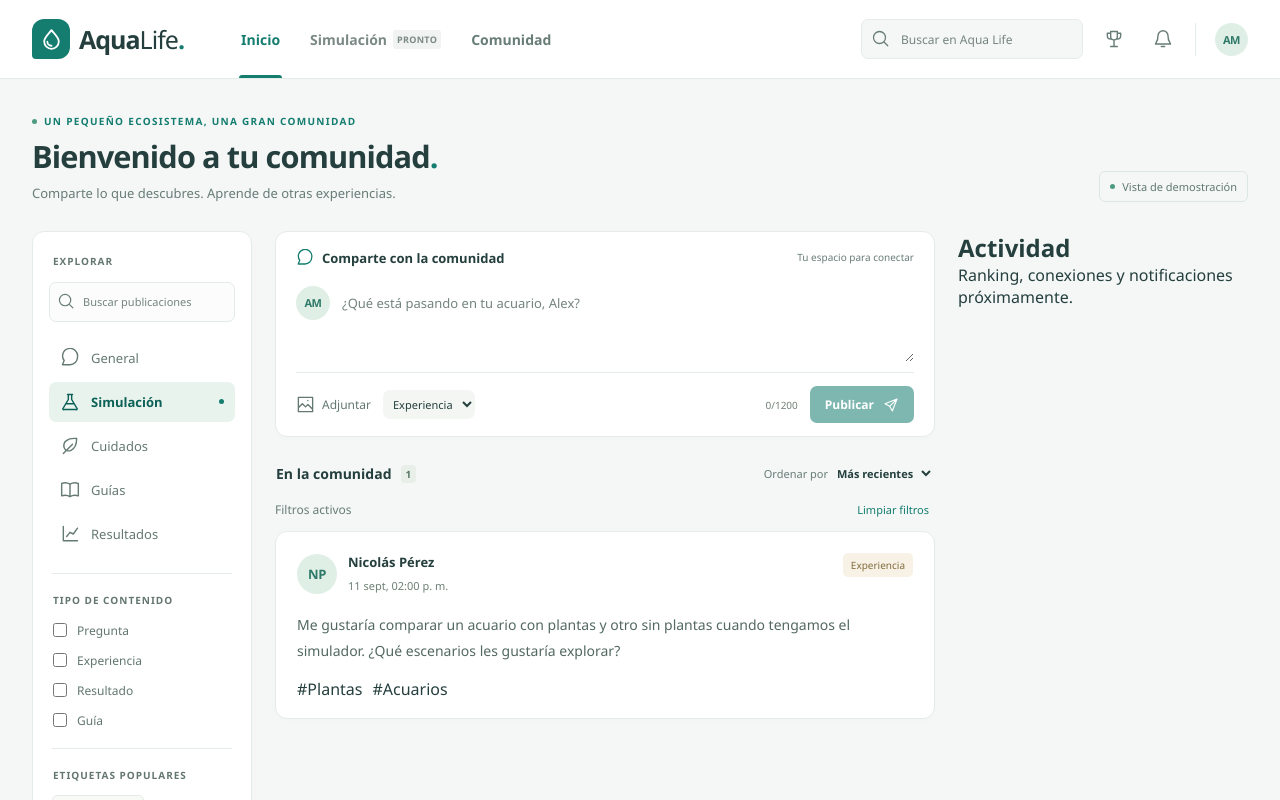
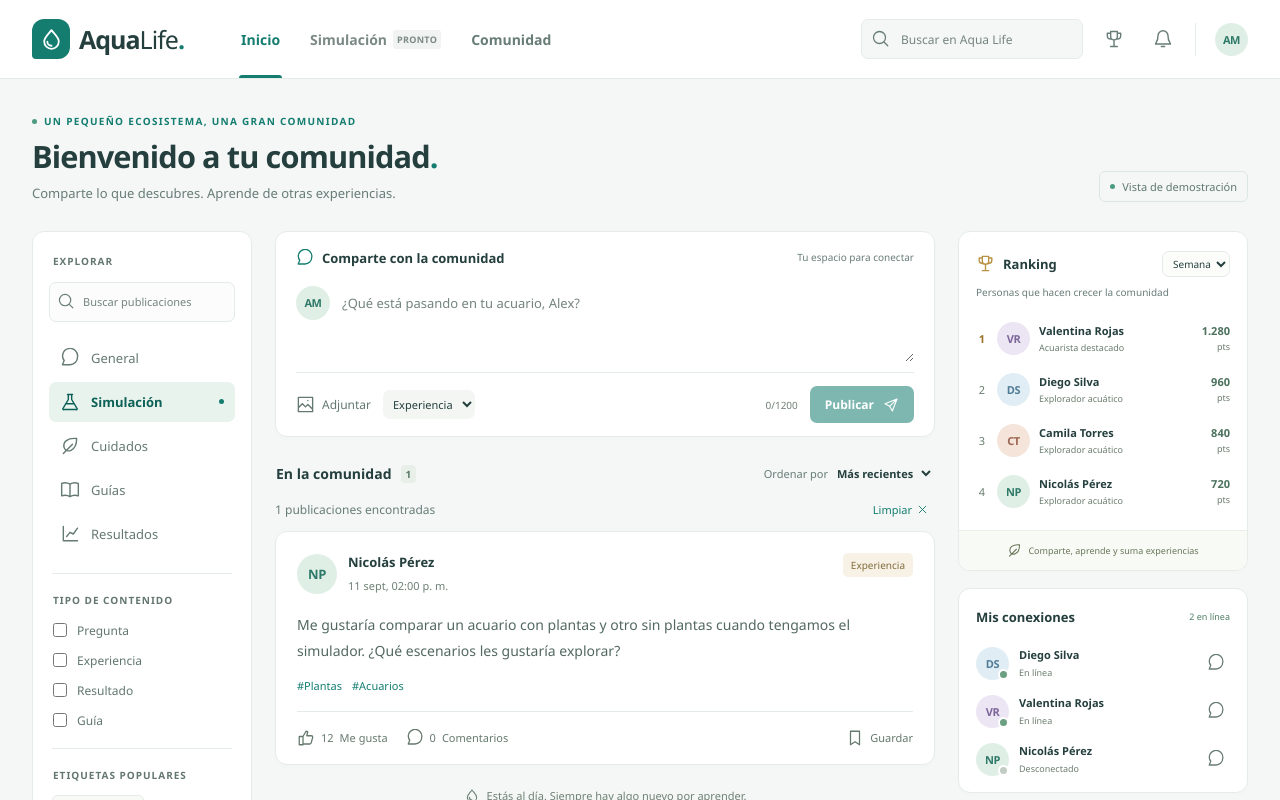
Before and after one commit to jleivav/AquaLife, a React (Vite) app: page / in a window 1280 px wide. Both pictures are taken after a click on the button "Simulación". Shown: the top 800 px of the page. Built offline with nearby package versions, Linux system fonts and the light colour scheme.

Commit message:
feat: agregar interacciones y actividad de comunidad

```diff
--- /dev/null
+++ b/src/components/CommunitySidebar.tsx
@@ -0,0 +1,108 @@
+import { useState } from 'react'
+import type { FormEvent } from 'react'
+import { connections, ranking } from '../data/community'
+import { Avatar } from './Avatar'
+import { Icon } from './Icon'
+
+export function CommunitySidebar() {
+  const [period, setPeriod] = useState<'week' | 'month'>('week')
+  const [recipient, setRecipient] = useState('')
+  const [message, setMessage] = useState('')
+  const [messagePreview, setMessagePreview] = useState('')
+  const [notificationRead, setNotificationRead] = useState(false)
+  const leaders = [...ranking].sort((a, b) => b[period] - a[period])
+
+  function previewMessage(event: FormEvent<HTMLFormElement>) {
+    event.preventDefault()
+    if (!message.trim()) return
+    setMessagePreview(message.trim())
+    setMessage('')
+  }
+
+  function selectRecipient(name: string) {
+    setRecipient(recipient === name ? '' : name)
+    setMessage('')
+    setMessagePreview('')
+  }
+
+  return (
+    <aside className="community-sidebar" aria-label="Actividad de la comunidad">
+      <section className="card ranking-card" id="ranking" aria-labelledby="ranking-title">
+        <header className="side-card-heading">
+          <h2 id="ranking-title"><span className="trophy-icon"><Icon name="trophy" size={19} /></span>Ranking</h2>
+          <label>
+            <span className="sr-only">Período del ranking</span>
+            <select value={period} onChange={(event) => setPeriod(event.target.value as 'week' | 'month')}>
+              <option value="week">Semana</option><option value="month">Mes</option>
+            </select>
+          </label>
+        </header>
+        <p className="small-muted side-card-description">Personas que hacen crecer la comunidad</p>
+        <ol className="ranking-list">
+          {leaders.map((member, index) => (
+            <li key={member.name}>
+              <span className={`rank-number ${index === 0 ? 'rank-number--first' : ''}`}>{index + 1}</span>
+              <Avatar member={member} small />
+              <div className="rank-person">
+                <strong>{member.name}</strong><span>{index === 0 ? 'Acuarista destacado' : 'Explorador acuático'}</span>
+              </div>
+              <span className="rank-score">{member[period].toLocaleString('es-CL')}<small>pts</small></span>
+            </li>
+          ))}
+        </ol>
+        <div className="ranking-footer"><Icon name="leaf" size={15} />Comparte, aprende y suma experiencias</div>
+      </section>
+
+      <section className="card connections-card" aria-labelledby="connections-title">
+        <header className="side-card-heading"><h2 id="connections-title">Mis conexiones</h2><span className="online-count">2 en línea</span></header>
+        <ul className="connections-list">
+          {connections.map((member) => (
+            <li key={member.name}>
+              <span className="connection-avatar"><Avatar member={member} small /><span className={`presence-dot ${member.online ? 'online' : ''}`} /></span>
+              <div className="connection-person"><strong>{member.name}</strong><span>{member.online ? 'En línea' : 'Desconectado'}</span></div>
+              <button className="icon-button" aria-label={`Escribir mensaje a ${member.name}`}
+                aria-expanded={recipient === member.name} onClick={() => selectRecipient(member.name)}>
+                <Icon name="message" size={18} />
+              </button>
+            </li>
+          ))}
+        </ul>
+        {recipient && (
+          <form className="message-preview" onSubmit={previewMessage}>
+            <label htmlFor="connection-message">Mensaje para {recipient}</label>
+            <p className="small-muted">Prueba local: el mensaje no se envía.</p>
+            <textarea id="connection-message" value={message} onChange={(event) => setMessage(event.target.value)}
+              maxLength={400} rows={3} placeholder="Escribe tu mensaje…" required />
+            <button className="secondary-button" type="submit" disabled={!message.trim()}>Probar mensaje<Icon name="send" size={15} /></button>
+            {messagePreview && <p className="local-message" role="status">Vista previa: {messagePreview}</p>}
+          </form>
+        )}
+      </section>
+
+      <section className="card notifications-card" id="notificaciones" aria-labelledby="notifications-title">
+        <header className="side-card-heading"><h2 id="notifications-title">Notificaciones</h2><span className="count-badge">{notificationRead ? 0 : 3}</span></header>
+        <ul className={`notification-list ${notificationRead ? 'is-read' : ''}`}>
+          <li>
+            <span className="activity-icon activity-icon--peach"><Icon name="like" size={16} /></span>
+            <p><strong>Tu comunidad está creciendo.</strong><span>Descubre nuevas experiencias.</span><small>Actividad de ejemplo</small></p>
+          </li>
+          <li>
+            <span className="activity-icon"><Icon name="message" size={16} /></span>
+            <p><strong>Camila tiene una pregunta.</strong><span>Comparte lo que has aprendido.</span><small>Actividad de ejemplo</small></p>
+          </li>
+          <li>
+            <span className="activity-icon activity-icon--purple"><Icon name="users" size={16} /></span>
+            <p><strong>¡Bienvenido a Aqua Life!</strong><span>Tu próxima idea empieza aquí.</span><small>Actividad de ejemplo</small></p>
+          </li>
+        </ul>
+        <button className="mark-read" onClick={() => setNotificationRead(true)} disabled={notificationRead}>
+          {notificationRead ? 'Todas leídas' : 'Marcar todas como leídas'}<Icon name="check" size={15} />
+        </button>
+      </section>
+      <footer className="sidebar-footer">
+        <span>Aqua Life · Aprende. Comparte. Cuida.</span>
+        <span>Hecho para conectar con la vida acuática.</span>
+      </footer>
+    </aside>
+  )
+}
--- a/src/components/PostCard.tsx
+++ b/src/components/PostCard.tsx
@@ -1,61 +1,82 @@
+import { useState } from 'react'
+import type { FormEvent } from 'react'
 import type { Post } from '../types/community'
 import { Avatar } from './Avatar'
+import { Icon } from './Icon'
 import { ResultPreview } from './ResultPreview'
 
 interface PostCardProps {
   post: Post
+  onLike: () => void
+  onSave: () => void
+  onComment: (text: string) => void
+  onTagChange: (tag: string) => void
 }
 
 const dateFormat = new Intl.DateTimeFormat('es-CL', {
-  day: 'numeric',
-  month: 'short',
-  hour: '2-digit',
-  minute: '2-digit',
+  day: 'numeric', month: 'short', hour: '2-digit', minute: '2-digit',
 })
 
-export function PostCard({ post }: PostCardProps) {
+export function PostCard({ post, onLike, onSave, onComment, onTagChange }: PostCardProps) {
+  const [commentsOpen, setCommentsOpen] = useState(false)
+  const [comment, setComment] = useState('')
+
+  function addComment(event: FormEvent<HTMLFormElement>) {
+    event.preventDefault()
+    if (!comment.trim()) return
+    onComment(comment.trim())
+    setComment('')
+  }
+
   return (
-    <article
-      className="card post-card"
-      id={post.id}
-      aria-label={`Publicación de ${post.author.name}`}
-    >
+    <article className="card post-card" id={post.id} aria-label={`Publicación de ${post.author.name}`}>
       <header className="post-header">
         <Avatar member={post.author} />
-
         <div className="post-author">
           <h3>{post.author.name}</h3>
-          <time dateTime={post.date}>
-            {dateFormat.format(new Date(post.date))}
-          </time>
+          <time dateTime={post.date}>{dateFormat.format(new Date(post.date))}</time>
         </div>
-
-        <span
-          className={`content-badge ${
-            post.type === 'Resultado' ? 'content-badge--result' : ''
-          }`}
-        >
-          {post.type}
-        </span>
+        <span className={`content-badge ${post.type === 'Resultado' ? 'content-badge--result' : ''}`}>{post.type}</span>
       </header>
-
       <p className="post-text">{post.text}</p>
-
       {post.chart && <ResultPreview />}
-
-      {post.image && (
-        <img
-          className="post-image"
-          src={post.image}
-          alt={`Imagen compartida por ${post.author.name}`}
-        />
+      {post.image && <img className="post-image" src={post.image} alt={`Imagen compartida por ${post.author.name}`} />}
+      <div className="post-tags">
+        {post.tags.map((tag) => <button key={tag} onClick={() => onTagChange(tag)}>#{tag}</button>)}
+      </div>
+      <footer className="post-actions">
+        <button className={`post-action ${post.liked ? 'is-active' : ''}`} onClick={onLike} aria-pressed={post.liked}
+          aria-label={`${post.liked ? 'Quitar me gusta' : 'Me gusta'} a la publicación de ${post.author.name}`}>
+          <Icon name="like" size={18} /><span>{post.likes}</span><span className="action-label">Me gusta</span>
+        </button>
+        <button className="post-action" onClick={() => setCommentsOpen(!commentsOpen)}
+          aria-label={`Comentarios de la publicación de ${post.author.name}: ${post.comments.length}`}
+          aria-expanded={commentsOpen} aria-controls={`comments-${post.id}`}>
+          <Icon name="message" size={18} />{post.comments.length}<span className="action-label">Comentarios</span>
+        </button>
+        <button className={`post-action save-action ${post.saved ? 'is-active' : ''}`} onClick={onSave} aria-pressed={post.saved}
+          aria-label={`${post.saved ? 'Quitar de guardados' : 'Guardar publicación'} de ${post.author.name}`}>
+          <Icon name="bookmark" size={18} /><span className="action-label">{post.saved ? 'Guardado' : 'Guardar'}</span>
+        </button>
+      </footer>
+      {commentsOpen && (
+        <section className="comments" id={`comments-${post.id}`} aria-label="Comentarios">
+          <div className="comment-list" aria-live="polite">
+            {post.comments.length === 0 && <p className="small-muted">Inicia la conversación. Comparte tu experiencia.</p>}
+            {post.comments.map((item) => (
+              <div className="comment" key={item.id}><strong>{item.author}</strong><p>{item.text}</p></div>
+            ))}
+          </div>
+          <form onSubmit={addComment} className="comment-form">
+            <label className="sr-only" htmlFor={`comment-${post.id}`}>Escribir comentario</label>
+            <input id={`comment-${post.id}`} placeholder="Escribe un comentario…" value={comment}
+              onChange={(event) => setComment(event.target.value)} maxLength={400} required />
+            <button className="icon-button" type="submit" disabled={!comment.trim()} aria-label="Publicar comentario">
+              <Icon name="send" size={18} />
+            </button>
+          </form>
+        </section>
       )}
-
-      <div className="post-tags">
-        {post.tags.map((tag) => (
-          <span key={tag}>#{tag}</span>
-        ))}
-      </div>
     </article>
   )
 }
--- a/src/pages/CommunityPage.tsx
+++ b/src/pages/CommunityPage.tsx
@@ -3,240 +3,146 @@ import { Header } from '../components/Header'
 import { FilterSidebar } from '../components/FilterSidebar'
 import { PostComposer } from '../components/PostComposer'
 import { PostCard } from '../components/PostCard'
+import { CommunitySidebar } from '../components/CommunitySidebar'
 import { Icon } from '../components/Icon'
 import { currentUser, initialPosts } from '../data/community'
-import type {
-  Category,
-  ContentType,
-  Post,
-  SortOrder,
-} from '../types/community'
+import type { Category, ContentType, Post, SortOrder } from '../types/community'
 
 const typeCategories: Record<ContentType, Category> = {
-  Pregunta: 'care',
-  Experiencia: 'general',
-  Resultado: 'results',
-  Guía: 'guides',
+  Pregunta: 'care', Experiencia: 'general', Resultado: 'results', Guía: 'guides',
 }
 
-const normalize = (value: string) =>
-  value
-    .normalize('NFD')
-    .replace(/[\u0300-\u036f]/g, '')
-    .toLowerCase()
+const normalize = (value: string) => value.normalize('NFD').replace(/[\u0300-\u036f]/g, '').toLowerCase()
 
 export function CommunityPage() {
+  // El estado vive en esta pantalla; no hay servidor ni persistencia todavía.
   const [posts, setPosts] = useState<Post[]>(initialPosts)
   const [category, setCategory] = useState<Category>('general')
   const [types, setTypes] = useState<ContentType[]>([])
   const [tag, setTag] = useState('')
   const [query, setQuery] = useState('')
   const [sort, setSort] = useState<SortOrder>('recent')
+  const [savedOnly, setSavedOnly] = useState(false)
   const [filtersOpen, setFiltersOpen] = useState(false)
   const [notice, setNotice] = useState('')
 
-  const filteredPosts = posts
-    .filter(
-      (post) =>
-        (category === 'general' || post.category === category) &&
-        (types.length === 0 || types.includes(post.type)) &&
-        (!tag || post.tags.includes(tag)) &&
-        normalize(
-          `${post.author.name} ${post.text} ${post.tags.join(' ')} ${post.type}`,
-        ).includes(normalize(query.trim())),
-    )
-    .sort((a, b) =>
-      sort === 'popular'
-        ? b.likes - a.likes
-        : Date.parse(b.date) - Date.parse(a.date),
-    )
+  const filteredPosts = posts.filter((post) =>
+    (category === 'general' || post.category === category) &&
+    (types.length === 0 || types.includes(post.type)) &&
+    (!tag || post.tags.includes(tag)) &&
+    (!savedOnly || post.saved) &&
+    normalize(`${post.author.name} ${post.text} ${post.tags.join(' ')} ${post.type}`).includes(normalize(query.trim())),
+  ).sort((a, b) => sort === 'popular' ? b.likes - a.likes : Date.parse(b.date) - Date.parse(a.date))
 
   function resetFilters() {
     setCategory('general')
     setTypes([])
     setTag('')
     setQuery('')
+    setSavedOnly(false)
     setSort('recent')
   }
 
-  function toggleType(value: ContentType) {
-    setTypes((previous) =>
-      previous.includes(value)
-        ? previous.filter((item) => item !== value)
-        : [...previous, value],
-    )
-  }
-
-  function publishPost(
-    text: string,
-    type: ContentType,
-    image?: string,
-  ) {
-    const extractedTags = [
-      ...text.matchAll(/#([\p{L}\p{N}_]+)/gu),
-    ].map((match) => match[1])
-
+  function publishPost(text: string, type: ContentType, image?: string) {
+    const extractedTags = [...text.matchAll(/#([\p{L}\p{N}_]+)/gu)].map((match) => match[1])
     const newPost: Post = {
       id: crypto.randomUUID(),
       author: currentUser,
       date: new Date().toISOString(),
       category: typeCategories[type],
-      type,
-      text,
-      image,
+      type, text, image,
       tags: [...new Set(extractedTags)],
-      likes: 0,
-      liked: false,
-      saved: false,
-      comments: [],
+      likes: 0, liked: false, saved: false, comments: [],
     }
-
     setPosts((previous) => [newPost, ...previous])
     resetFilters()
+    setNotice('Tu publicación se agregó a esta demostración. Los cambios se reinician al recargar.')
+  }
 
-    setNotice(
-      'Tu publicación se agregó a esta demostración. Los cambios se reinician al recargar.',
-    )
+  function updatePost(id: string, update: (post: Post) => Post) {
+    setPosts((previous) => previous.map((post) => post.id === id ? update(post) : post))
+  }
+
+  function toggleType(value: ContentType) {
+    setTypes((previous) => previous.includes(value) ? previous.filter((item) => item !== value) : [...previous, value])
+  }
+
+  function toggleSaved() {
+    const next = !savedOnly
+    resetFilters()
+    setSavedOnly(next)
+  }
+
+  function addComment(postId: string, text: string) {
+    updatePost(postId, (post) => ({
+      ...post,
+      comments: [...post.comments, { id: crypto.randomUUID(), author: currentUser.name, text }],
+    }))
+    setNotice('Comentario agregado a esta demostración.')
   }
 
   return (
     <>
-      <a className="skip-link" href="#publicaciones">
-        Saltar a las publicaciones
-      </a>
-
-      <Header
-        query={query}
-        onQueryChange={setQuery}
-        onHome={resetFilters}
-      />
-
+      <a className="skip-link" href="#publicaciones">Saltar a las publicaciones</a>
+      <Header query={query} onQueryChange={setQuery} onHome={resetFilters} />
       <main className="page-shell" id="inicio">
         <div className="page-heading">
           <div>
-            <div className="welcome-label">
-              <span />
-              UN PEQUEÑO ECOSISTEMA, UNA GRAN COMUNIDAD
-            </div>
-
-            <h1>
-              Bienvenido a tu comunidad<span>.</span>
-            </h1>
-
-            <p>
-              Comparte lo que descubres. Aprende de otras experiencias.
-            </p>
+            <div className="welcome-label"><span />UN PEQUEÑO ECOSISTEMA, UNA GRAN COMUNIDAD</div>
+            <h1>Bienvenido a tu comunidad<span>.</span></h1>
+            <p>Comparte lo que descubres. Aprende de otras experiencias.</p>
           </div>
-
-          <span className="demo-badge">
-            <span />
-            Vista de demostración
-          </span>
+          <span className="demo-badge"><span />Vista de demostración</span>
         </div>
-
-        <button
-          className="mobile-filter-toggle secondary-button"
-          aria-expanded={filtersOpen}
-          aria-controls="community-filters"
-          onClick={() => setFiltersOpen(!filtersOpen)}
-        >
-          <Icon name="filter" size={18} />
-
-          {filtersOpen ? 'Ocultar filtros' : 'Explorar y filtrar'}
-
-          <Icon
-            name={filtersOpen ? 'close' : 'search'}
-            size={17}
-          />
+        <button className="mobile-filter-toggle secondary-button" aria-expanded={filtersOpen}
+          aria-controls="community-filters" onClick={() => setFiltersOpen(!filtersOpen)}>
+          <Icon name="filter" size={18} />{filtersOpen ? 'Ocultar filtros' : 'Explorar y filtrar'}
+          <Icon name={filtersOpen ? 'close' : 'search'} size={17} />
         </button>
-
         <div className="community-layout">
-          <div
-            id="community-filters"
-            className={`filter-column ${
-              filtersOpen ? 'filters-open' : ''
-            }`}
-          >
-            <FilterSidebar
-              category={category}
-              types={types}
-              tag={tag}
-              query={query}
-              onCategoryChange={setCategory}
-              onTypeChange={toggleType}
-              onTagChange={setTag}
-              onQueryChange={setQuery}
-              onReset={resetFilters}
-            />
+          <div id="community-filters" className={`filter-column ${filtersOpen ? 'filters-open' : ''}`}>
+            <FilterSidebar category={category} types={types} tag={tag} savedOnly={savedOnly} query={query}
+              onCategoryChange={(value) => { setCategory(value); setSavedOnly(false) }}
+              onTypeChange={toggleType} onTagChange={setTag} onSavedChange={toggleSaved}
+              onQueryChange={setQuery} onReset={resetFilters} />
           </div>
-
-          <section
-            className="feed"
-            id="publicaciones"
-            aria-label="Publicaciones de la comunidad"
-          >
+          <section className="feed" id="publicaciones" aria-label="Publicaciones de la comunidad">
             <PostComposer onPublish={publishPost} />
-
-            <p className="publish-notice" role="status">
-              {notice}
-            </p>
-
+            <p className="publish-notice" role="status">{notice}</p>
             <div className="feed-heading">
-              <h2>
-                En la comunidad
-                <span>{filteredPosts.length}</span>
-              </h2>
-
+              <h2>{savedOnly ? 'Mis guardados' : 'En la comunidad'}<span>{filteredPosts.length}</span></h2>
               <label className="sort-control">
                 <span>Ordenar por</span>
-
-                <select
-                  aria-label="Ordenar publicaciones"
-                  value={sort}
-                  onChange={(event) =>
-                    setSort(event.target.value as SortOrder)
-                  }
-                >
-                  <option value="recent">Más recientes</option>
-                  <option value="popular">Más populares</option>
+                <select aria-label="Ordenar publicaciones" value={sort} onChange={(event) => setSort(event.target.value as SortOrder)}>
+                  <option value="recent">Más recientes</option><option value="popular">Más populares</option>
                 </select>
               </label>
             </div>
-
-            {(query ||
-              tag ||
-              category !== 'general' ||
-              types.length > 0) && (
+            {(query || tag || category !== 'general' || types.length > 0) && (
               <div className="active-filters">
-                <span>Filtros activos</span>
-
-                <button onClick={resetFilters}>
-                  Limpiar filtros
-                </button>
+                <span>{tag ? `#${tag} · ` : ''}{query ? `“${query}” · ` : ''}{filteredPosts.length} publicaciones encontradas</span>
+                <button onClick={resetFilters}>Limpiar<Icon name="close" size={13} /></button>
               </div>
             )}
-
-            {filteredPosts.length > 0 ? (
-              filteredPosts.map((post) => (
-                <PostCard key={post.id} post={post} />
-              ))
-            ) : (
+            <div className="post-list">
+              {filteredPosts.map((post) => (
+                <PostCard key={post.id} post={post}
+                  onLike={() => updatePost(post.id, (item) => ({ ...item, liked: !item.liked, likes: item.likes + (item.liked ? -1 : 1) }))}
+                  onSave={() => updatePost(post.id, (item) => ({ ...item, saved: !item.saved }))}
+                  onComment={(text) => addComment(post.id, text)} onTagChange={setTag} />
+              ))}
+            </div>
+            {filteredPosts.length === 0 && (
               <div className="card empty-state">
-                <Icon name="search" size={24} />
-                <h3>No encontramos publicaciones</h3>
-                <p>
-                  Prueba cambiando o restableciendo los filtros.
-                </p>
+                <Icon name={savedOnly ? 'bookmark' : 'search'} size={32} />
+                <h3>{savedOnly ? 'Tu colección empieza aquí' : 'No encontramos publicaciones'}</h3>
+                <p>{savedOnly ? 'Guarda una publicación para volver a encontrarla en este espacio.' : 'Prueba otra búsqueda o cambia los filtros para seguir explorando.'}</p>
+                <button className="secondary-button" onClick={resetFilters}>Ver todas las publicaciones<Icon name="arrow" size={16} /></button>
               </div>
             )}
+            <p className="feed-end"><Icon name="drop" size={16} />Estás al día. Siempre hay algo nuevo por aprender.</p>
           </section>
-
-          <aside>
-            <h2>Actividad</h2>
-            <p>
-              Ranking, conexiones y notificaciones próximamente.
-            </p>
-          </aside>
+          <CommunitySidebar />
         </div>
       </main>
     </>
```
Also changed, not shown: src/components/FilterSidebar.tsx (+18 -61 lines).
